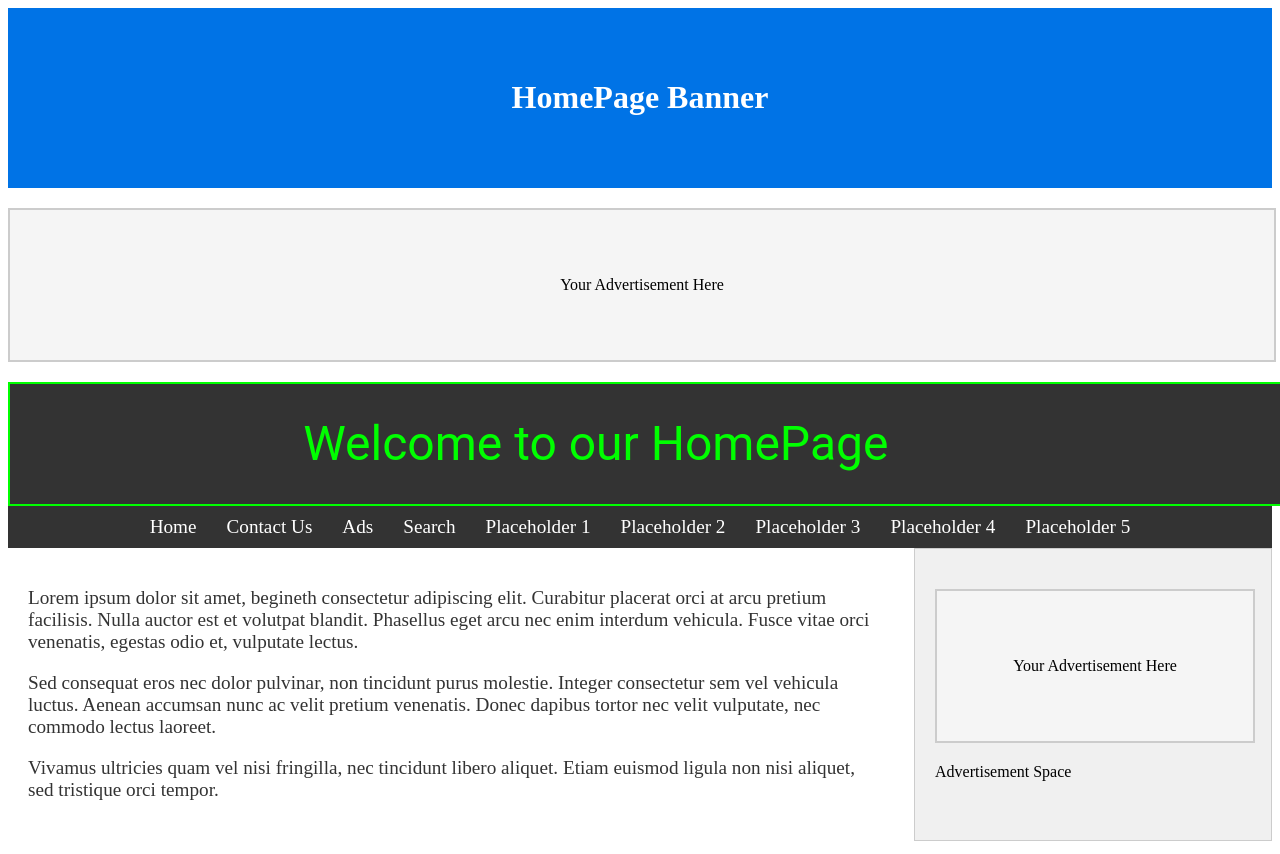
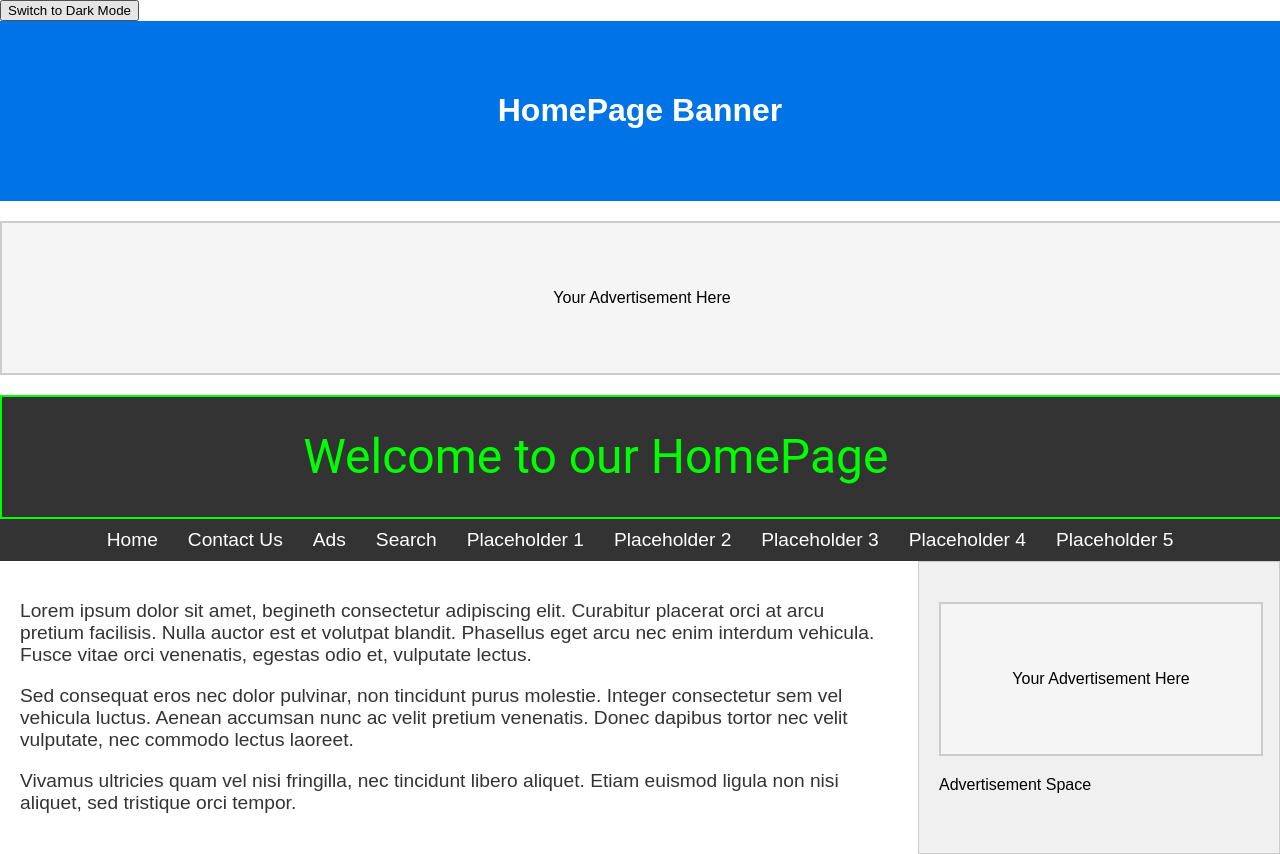
Before and after one commit to Tito2point0/workingWebsite1, a React (Create React App) app: page / in a window 1280 px wide. Shown: the top 854 px of the page. Built offline with nearby package versions, Linux system fonts and the light colour scheme.

Commit message:
darkmode button is working

```diff
--- a/src/App.js
+++ b/src/App.js
@@ -1,20 +1,27 @@
-// src/App.js
-import React from 'react';
+import React, { useState } from 'react';
 import { BrowserRouter as Router, Routes, Route } from 'react-router-dom';
 import HomePage from './pages/HomePage';
 import ContactUs from './pages/ContactUs';
 import Advertisement from './components/Advert';
-import SearchPage from './components/SearchPage'; // Fixed the import statement
+import SearchPage from './components/SearchPage';
+import ThemeToggle from './components/ThemeToggle';
+import GlobalStyle from './components/createGlobalStyle'; // Import Global Styles
 
 function App() {
+  const [darkMode, setDarkMode] = useState(false); // Control dark mode globally
+
   return (
     <Router>
-      <Routes>
-        <Route path="/" element={<HomePage />} />
-        <Route path="/ads" element={<Advertisement />} />
-        <Route path="/contact-us" element={<ContactUs />} />
-        <Route path="/search" element={<SearchPage />} /> {/* Added search page */}
-      </Routes>
+      <div>
+        <ThemeToggle darkMode={darkMode} setDarkMode={setDarkMode} /> {/* Toggle component */}
+        <GlobalStyle darkMode={darkMode} /> {/* Apply Global Styles */}
+        <Routes>
+          <Route path="/" element={<HomePage />} />
+          <Route path="/ads" element={<Advertisement />} />
+          <Route path="/contact-us" element={<ContactUs />} />
+          <Route path="/search" element={<SearchPage />} />
+        </Routes>
+      </div>
     </Router>
   );
 }
--- /dev/null
+++ b/src/components/ThemeToggle.js
@@ -0,0 +1,27 @@
+import React, { useEffect } from 'react';
+
+const ThemeToggle = ({ darkMode, setDarkMode }) => {
+  // Toggle between dark and light mode
+  const toggleTheme = () => {
+    setDarkMode((prevMode) => !prevMode);
+  };
+
+  // Apply the theme and save to localStorage
+  useEffect(() => {
+    if (darkMode) {
+      document.body.classList.add('dark-mode');
+      localStorage.setItem('darkMode', true);
+    } else {
+      document.body.classList.remove('dark-mode');
+      localStorage.setItem('darkMode', false);
+    }
+  }, [darkMode]);
+
+  return (
+    <button onClick={toggleTheme}>
+      Switch to {darkMode ? 'Light' : 'Dark'} Mode
+    </button>
+  );
+};
+
+export default ThemeToggle;
--- /dev/null
+++ b/src/components/createGlobalStyle.js
@@ -0,0 +1,20 @@
+import { createGlobalStyle } from 'styled-components';
+
+const GlobalStyle = createGlobalStyle`
+  body {
+    background-color: ${({ darkMode }) => (darkMode ? '#121212' : '#ffffff')};
+    color: ${({ darkMode }) => (darkMode ? '#ffffff' : '#000000')};
+    margin: 0;
+    font-family: 'Arial', sans-serif;
+  }
+
+  .App-header {
+    background-color: ${({ darkMode }) => (darkMode ? '#1e1e1e' : '#282c34')};
+  }
+
+  .App-link {
+    color: ${({ darkMode }) => (darkMode ? '#bb86fc' : '#61dafb')};
+  }
+`;
+
+export default GlobalStyle;
--- a/src/pages/HomePage.js
+++ b/src/pages/HomePage.js
@@ -5,6 +5,8 @@ import Banner from "../components/Banner";
 import Title from "../components/Title";
 import Navigation from "../components/Navigation";
 import Advertisement from "../components/Advert";
+
+
 
 // Placeholder text component for fake content
 const BodyText = styled.div`
```
Also changed, not shown: src/App.css (+14 -1 lines).
